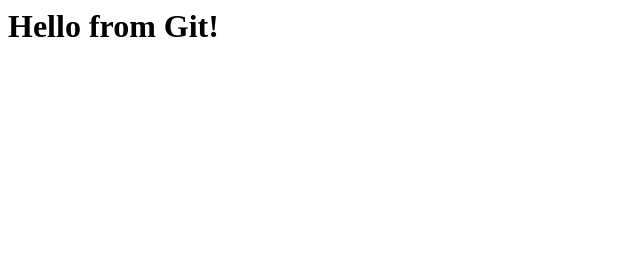
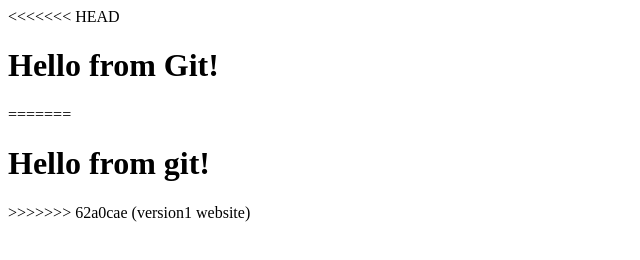
Before and after one commit to Nihar0122/test-website, a plain HTML site: page index.html in a window 1280 px wide. Shown: the whole page, without its empty margins (0-640 px from the left). Drawn offline with Linux system fonts and the light colour scheme.

Commit message:
version1 website

```diff
--- a/index.html
+++ b/index.html
@@ -1,5 +1,9 @@
 <html>
     <body>
+<<<<<<< HEAD
         <h1>Hello from Git!</h1>
+=======
+        <h1> Hello from git!</h1>
+>>>>>>> 62a0cae (version1 website)
     </body>
 </html>
```
